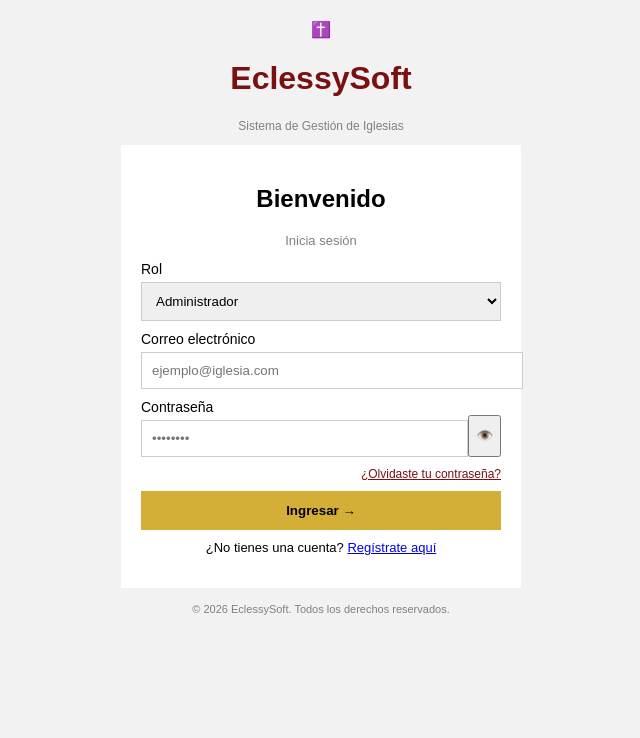
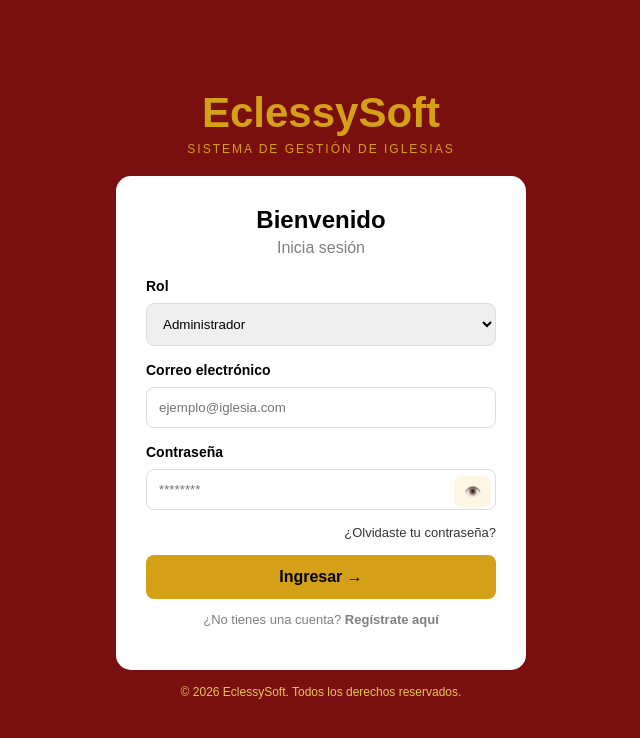
Before and after one commit to AngelicaContySist/EclessySoft, a plain HTML site: page index.html in a window 1280 px wide. Shown: the whole page, without its empty margins (319-959 px from the left). Drawn offline with Linux system fonts and the light colour scheme.

Commit message:
Cambios Css e Index

```diff
--- a/index.html
+++ b/index.html
@@ -2,27 +2,22 @@
 <html lang="es">
 <head>
   <meta charset="UTF-8">
-  <meta name="viewport" content="width=device-width, initial-scale=1.0">
   <title>EclessySoft - Iniciar Sesión</title>
   <link rel="stylesheet" href="style.css">
 </head>
 <body>
-  <div class="container">
-    <div class="logo">
-      <div class="logo-icon">✝️</div>
-      <h1>EclessySoft</h1>
-      <p>Sistema de Gestión de Iglesias</p>
-    </div>
+
+  <h1 class="titulo-principal">EclessySoft</h1>
+  <p class="subtitulo">SISTEMA DE GESTIÓN DE IGLESIAS</p>
 
   <div class="card">
     <h2>Bienvenido</h2>
-      <p class="subtitle">Inicia sesión</p>
+    <p class="inicia">Inicia sesión</p>
 
     <label>Rol</label>
     <select id="rol">
       <option>Administrador</option>
-        <option>Pastor</option>
-        <option>Secretaria</option>
+      <option>Secretario</option>
       <option>Tesorero</option>
     </select>
 
@@ -31,19 +26,19 @@
 
     <label>Contraseña</label>
     <div class="password-box">
-        <input type="password" id="clave" placeholder="••••••••">
+      <input type="password" id="clave" placeholder="********">
       <button type="button" id="verClave">👁️</button>
     </div>
 
-      <a href="#" class="link">¿Olvidaste tu contraseña?</a>
+    <a href="#" class="olvidaste">¿Olvidaste tu contraseña?</a>
 
-      <button class="btn-ingresar" id="btnIngresar">Ingresar →</button>
+    <button id="btnIngresar" class="btn-ingresar">Ingresar →</button>
 
-      <p class="registro">¿No tienes una cuenta? <a href="#">Regístrate aquí</a></p>
+    <p class="registro">¿No tienes una cuenta? <b>Regístrate aquí</b></p>
   </div>
 
-    <p class="copyright">© 2026 EclessySoft. Todos los derechos reservados.</p>
-  </div>
+  <p class="footer">© 2026 EclessySoft. Todos los derechos reservados.</p>
+
   <script src="script.js"></script>
 </body>
 </html>
--- a/script.js
+++ b/script.js
@@ -1,13 +1,18 @@
-function mostrarPassword() {
-  let campo = document.getElementById("password");
-  if (campo.type == "password") {
-    campo.type = "text";
+let campoClave = document.getElementById("clave");
+let botonOjo = document.getElementById("verClave");
+let botonIngresar = document.getElementById("btnIngresar");
+
+botonOjo.addEventListener("click", function() {
+  if (campoClave.type == "password") {
+    campoClave.type = "text";
+    botonOjo.textContent = "🙈";
   } else {
-    campo.type = "password";
+    campoClave.type = "password";
+    botonOjo.textContent = "👁️";
   }
-}
+});
 
-document.querySelector("form").addEventListener("submit", function(e){
+botonIngresar.addEventListener("click", function(e) {
   e.preventDefault();
   alert("Entrando a EclessySoft...");
 });
--- a/style.css
+++ b/style.css
@@ -1,87 +1,105 @@
 body {
-  font-family: Arial, sans-serif;
-  background: #f2f2f2;
   margin: 0;
-  padding: 20px;
+  font-family: Arial;
+  background: #7a0f0f; /* Fondo rojo vino como en la foto */
+  display: flex;
+  flex-direction: column; /* Pone título arriba y tarjeta abajo, uno debajo del otro */
+  justify-content: center;
+  align-items: center;
+  min-height: 100vh;
 }
 
-.container {
-  width: 400px;
-  margin: 0 auto;
-  text-align: center;
+.titulo-principal {
+  color: #d4a017; /* Dorado EclessySoft */
+  font-size: 42px;
+  margin: 0;
 }
 
-.logo h1 {
-  color: #7A1010;
-}
-
-.logo p {
-  color: gray;
+.subtitulo {
+  color: #d4a017; /* Dorado también */
   font-size: 12px;
+  letter-spacing: 2px; /* Letras separaditas como en la foto */
+  margin: 5px 0 20px 0;
 }
 
 .card {
   background: white;
-  padding: 20px;
-  text-align: left;
+  padding: 30px;
+  border-radius: 15px;
+  width: 350px;
+  text-align: left; /* Ahora el texto va a la izquierda, no centrado */
 }
 
 .card h2 {
   text-align: center;
+  margin: 0;
 }
 
-.subtitle {
+.inicia {
   text-align: center;
   color: gray;
-  font-size: 13px;
+  margin: 5px 0 20px 0;
 }
 
 label {
-  display: block;
-  margin-top: 10px;
+  font-weight: bold;
   font-size: 14px;
 }
 
 input, select {
   width: 100%;
-  padding: 10px;
-  margin-top: 5px;
-  border: 1px solid #ccc;
+  padding: 12px;
+  margin: 8px 0 15px 0;
+  border: 1px solid #ddd;
+  border-radius: 8px;
+  box-sizing: border-box;
 }
 
 .password-box {
+  position: relative;
   display: flex;
 }
 
-.password-box input {
-  flex: 1;
+.password-box button {
+  position: absolute;
+  right: 5px;
+  top: 15px;
+  background: #fdf6e3; /* Fondito clarito del ojito */
+  border: none;
+  border-radius: 8px;
+  padding: 8px 10px;
+  cursor: pointer;
 }
 
-.link {
+.olvidaste {
   display: block;
   text-align: right;
-  font-size: 12px;
-  color: #7A1010;
-  margin: 10px 0;
+  font-size: 13px;
+  color: #333;
+  text-decoration: none;
+  margin-bottom: 15px;
 }
 
 .btn-ingresar {
   width: 100%;
-  background: #D4AF37;
+  padding: 13px;
+  background: #d4a017; /* Dorado */
+  color: black;
+  font-weight: bold;
   border: none;
-  padding: 12px;
-  font-weight: bold;
+  border-radius: 8px;
   cursor: pointer;
+  font-size: 16px;
 }
 
 .registro {
   text-align: center;
   font-size: 13px;
-  margin-top: 10px;
+  color: gray;
 }
 
-.copyright {
-  color: gray;
-  font-size: 11px;
+.footer {
+  color: #e6c65a;
+  font-size: 12px;
   margin-top: 15px;
 }
```
Lines whose indentation alone changed are shown as unchanged.
